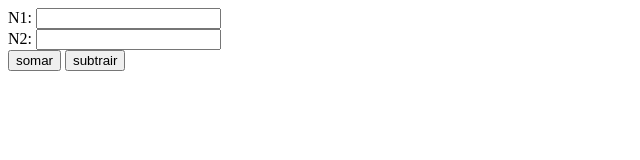
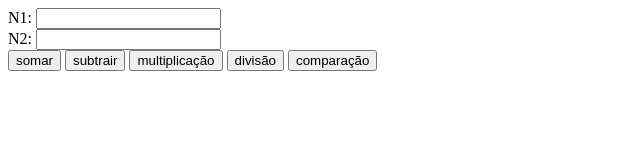
Before and after one commit to abnersamuel2010/calculadora_css, a plain HTML site: page index.html in a window 1280 px wide. Shown: the whole page, without its empty margins (0-640 px from the left). Drawn offline with Linux system fonts and the light colour scheme.

Commit message:
Update index.html

```diff
--- a/index.html
+++ b/index.html
@@ -3,7 +3,7 @@
 <head>
     <meta charset="UTF-8">
     <meta name="viewport" content="width=device-width, initial-scale=1.0">
-    <title>Document</title>
+    <title>Calculadora</title>
 
 </head>
 
@@ -17,6 +17,9 @@
     <br>
     <button type="button" onclick="soma()" >somar</button>
     <button type="button" onclick="subtrair()">subtrair</button>
+    <button type="button" onclick="multiplicação()">multiplicação</button>
+    <button type="button" onclick="divisão()">divisão</button>
+    <button type="button" onclick="comparação()">comparação</button>
     <br>
     <p id="resultado"></p>
 
```
